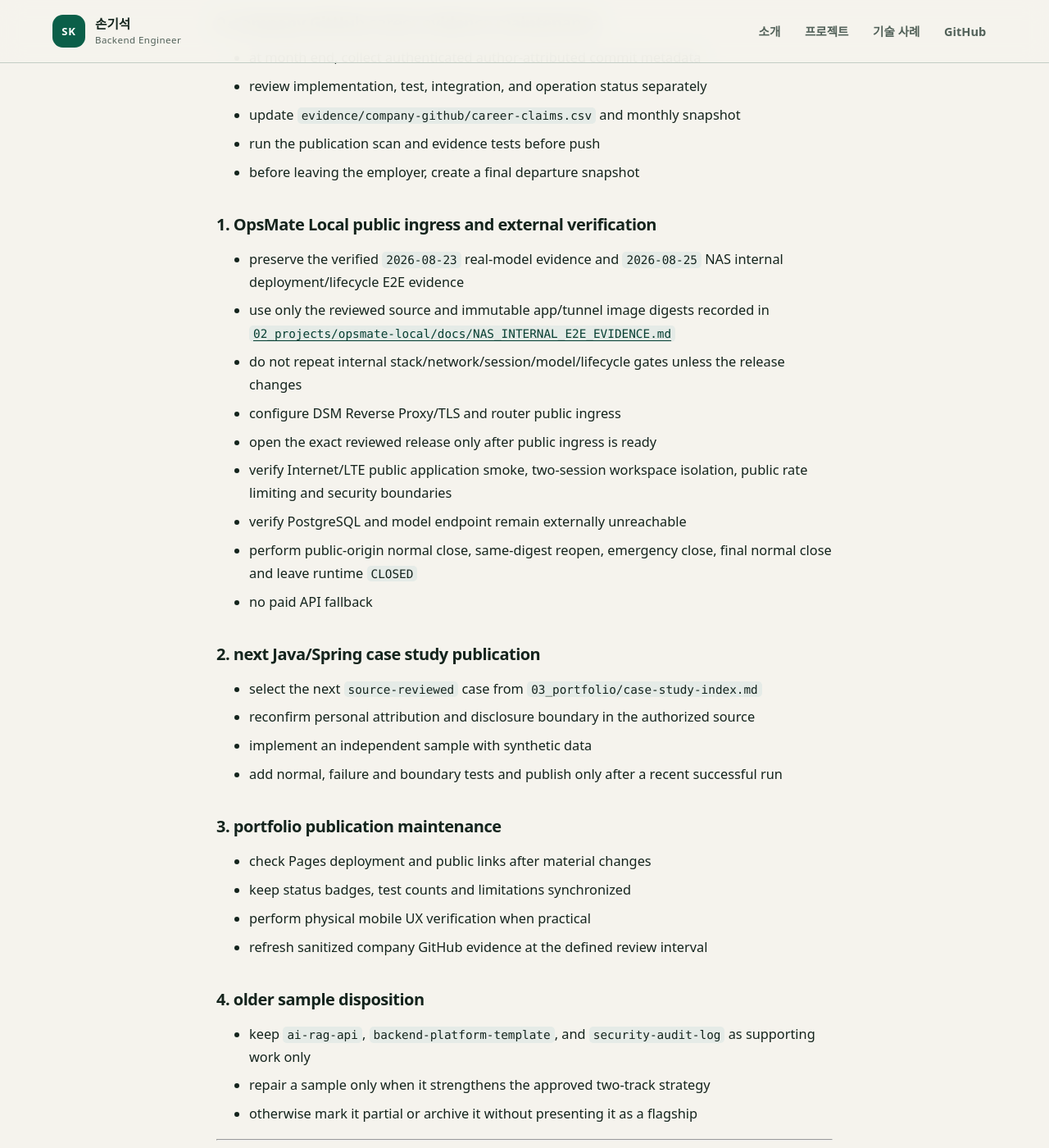
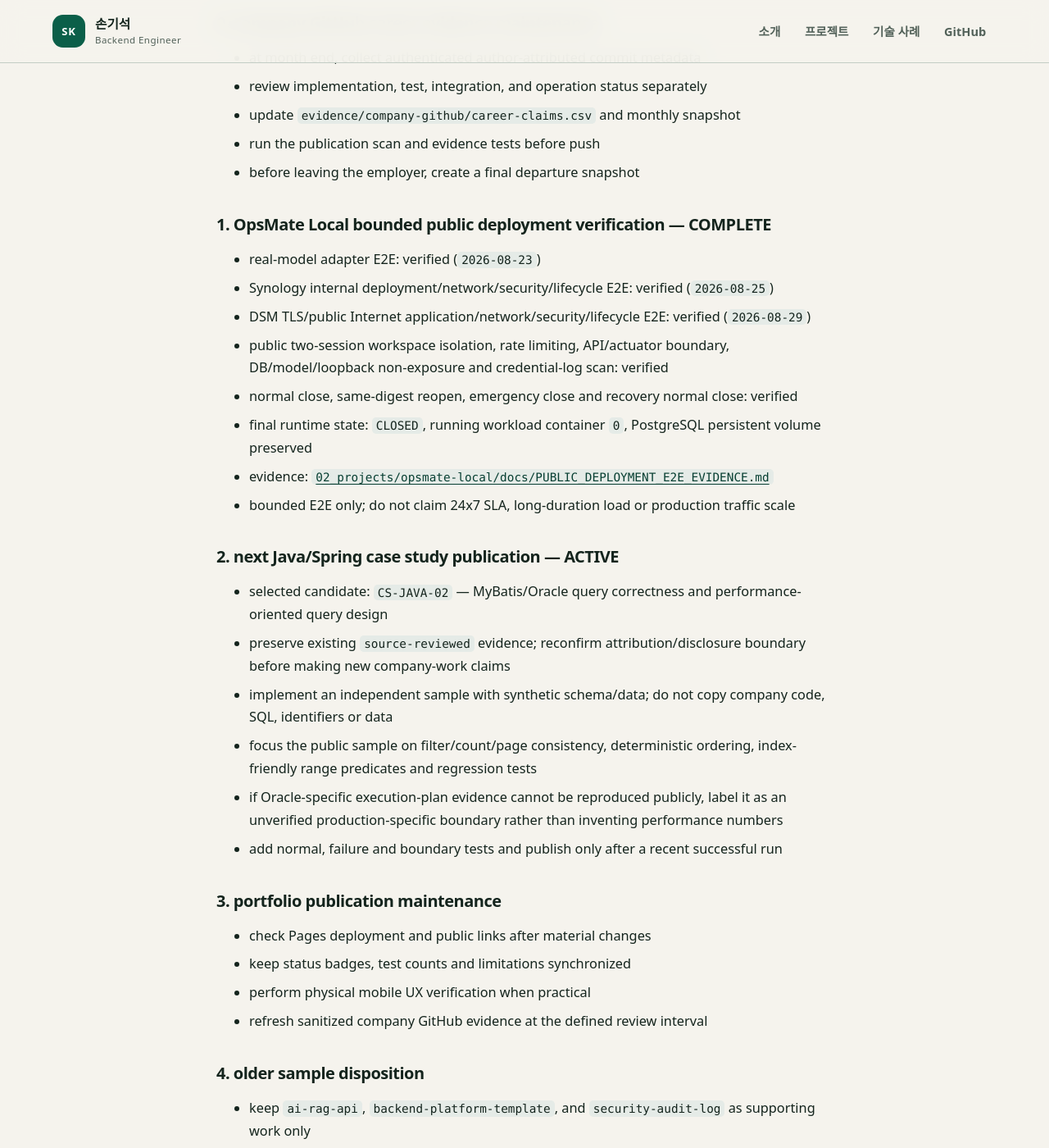
Before and after one commit to son1004007/engineering-career-portfolio, a Jekyll site: the page built from TASKS.md, in a window 1280 px wide and 1400 px high, scrolled down 818 px. Shown: the whole window at 82% size. Built offline with Jekyll 4.4.1, drawn with Linux system fonts in a browser that asks for light colours; our own code applies the rules of GitHub Pages for plain Markdown files.

Commit message:
docs: close OpsMate public verification task

```diff
--- a/TASKS.md
+++ b/TASKS.md
@@ -23,21 +23,22 @@ The active execution ledger, dependencies and verification evidence are maintain
 - run the publication scan and evidence tests before push
 - before leaving the employer, create a final departure snapshot
 
-### 1. OpsMate Local public ingress and external verification
-- preserve the verified `2026-08-23` real-model evidence and `2026-08-25` NAS internal deployment/lifecycle E2E evidence
-- use only the reviewed source and immutable app/tunnel image digests recorded in [`02_projects/opsmate-local/docs/NAS_INTERNAL_E2E_EVIDENCE.md`](02_projects/opsmate-local/docs/NAS_INTERNAL_E2E_EVIDENCE.md)
-- do not repeat internal stack/network/session/model/lifecycle gates unless the release changes
-- configure DSM Reverse Proxy/TLS and router public ingress
-- open the exact reviewed release only after public ingress is ready
-- verify Internet/LTE public application smoke, two-session workspace isolation, public rate limiting and security boundaries
-- verify PostgreSQL and model endpoint remain externally unreachable
-- perform public-origin normal close, same-digest reopen, emergency close, final normal close and leave runtime `CLOSED`
-- no paid API fallback
+### 1. OpsMate Local bounded public deployment verification — COMPLETE
+- real-model adapter E2E: verified (`2026-08-23`)
+- Synology internal deployment/network/security/lifecycle E2E: verified (`2026-08-25`)
+- DSM TLS/public Internet application/network/security/lifecycle E2E: verified (`2026-08-29`)
+- public two-session workspace isolation, rate limiting, API/actuator boundary, DB/model/loopback non-exposure and credential-log scan: verified
+- normal close, same-digest reopen, emergency close and recovery normal close: verified
+- final runtime state: `CLOSED`, running workload container `0`, PostgreSQL persistent volume preserved
+- evidence: [`02_projects/opsmate-local/docs/PUBLIC_DEPLOYMENT_E2E_EVIDENCE.md`](02_projects/opsmate-local/docs/PUBLIC_DEPLOYMENT_E2E_EVIDENCE.md)
+- bounded E2E only; do not claim 24x7 SLA, long-duration load or production traffic scale
 
-### 2. next Java/Spring case study publication
-- select the next `source-reviewed` case from `03_portfolio/case-study-index.md`
-- reconfirm personal attribution and disclosure boundary in the authorized source
-- implement an independent sample with synthetic data
+### 2. next Java/Spring case study publication — ACTIVE
+- selected candidate: `CS-JAVA-02` — MyBatis/Oracle query correctness and performance-oriented query design
+- preserve existing `source-reviewed` evidence; reconfirm attribution/disclosure boundary before making new company-work claims
+- implement an independent sample with synthetic schema/data; do not copy company code, SQL, identifiers or data
+- focus the public sample on filter/count/page consistency, deterministic ordering, index-friendly range predicates and regression tests
+- if Oracle-specific execution-plan evidence cannot be reproduced publicly, label it as an unverified production-specific boundary rather than inventing performance numbers
 - add normal, failure and boundary tests and publish only after a recent successful run
 
 ### 3. portfolio publication maintenance
```
